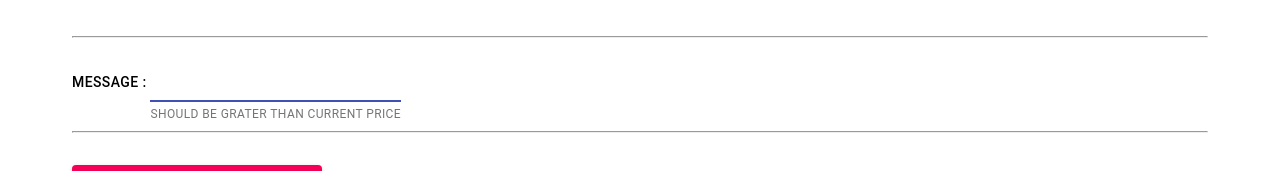
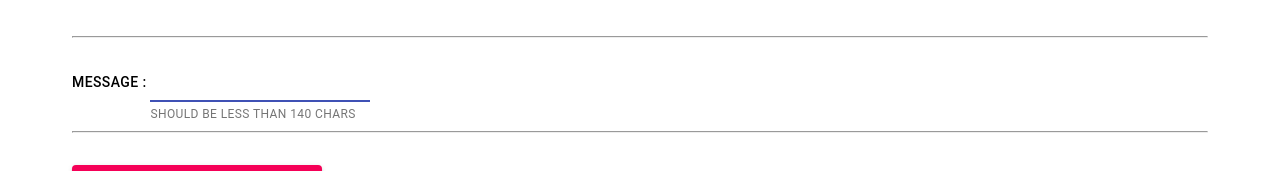
Before and after one commit to Meet35/Twitter, a React (Create React App) app in the folder frontend/: page /tweet in a window 1280 px wide. Shown: the part 188-359 px from the top of the page. Built offline with nearby package versions, Linux system fonts and the light colour scheme; sample sign-in values are in the browser's storage.

Commit message:
Last Change

```diff
--- a/frontend/src/components/Tweet/Tweet.js
+++ b/frontend/src/components/Tweet/Tweet.js
@@ -119,7 +119,7 @@ const Tweet = () => {
         <form className={classes.root} noValidate autoComplete="off" onSubmit={handleSubmit}>
 
           <hr /><br />
-          Message : <TextField name="message" helperText="should be grater than current Price" onChange={e => { setMessage1(e.target.value);  }} autoFocus required />
+          Message : <TextField name="message" helperText="should be less than 140 chars" onChange={e => { setMessage1(e.target.value);  }} autoFocus required />
           <br /><hr />
           <br />
           <Button variant="contained" type="submit" color="secondary" size="large" style={{ width: 250 }}> Add </Button>
```
